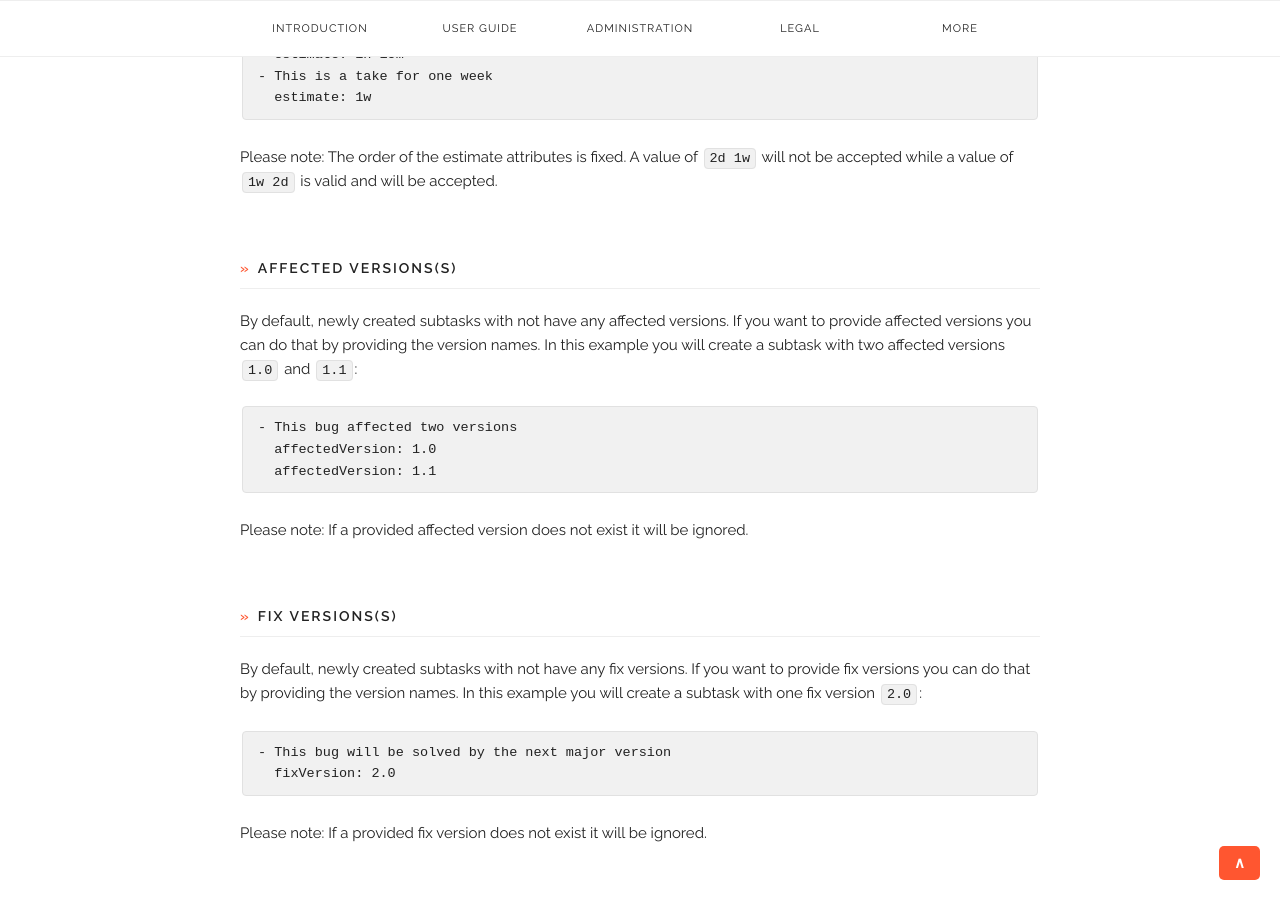
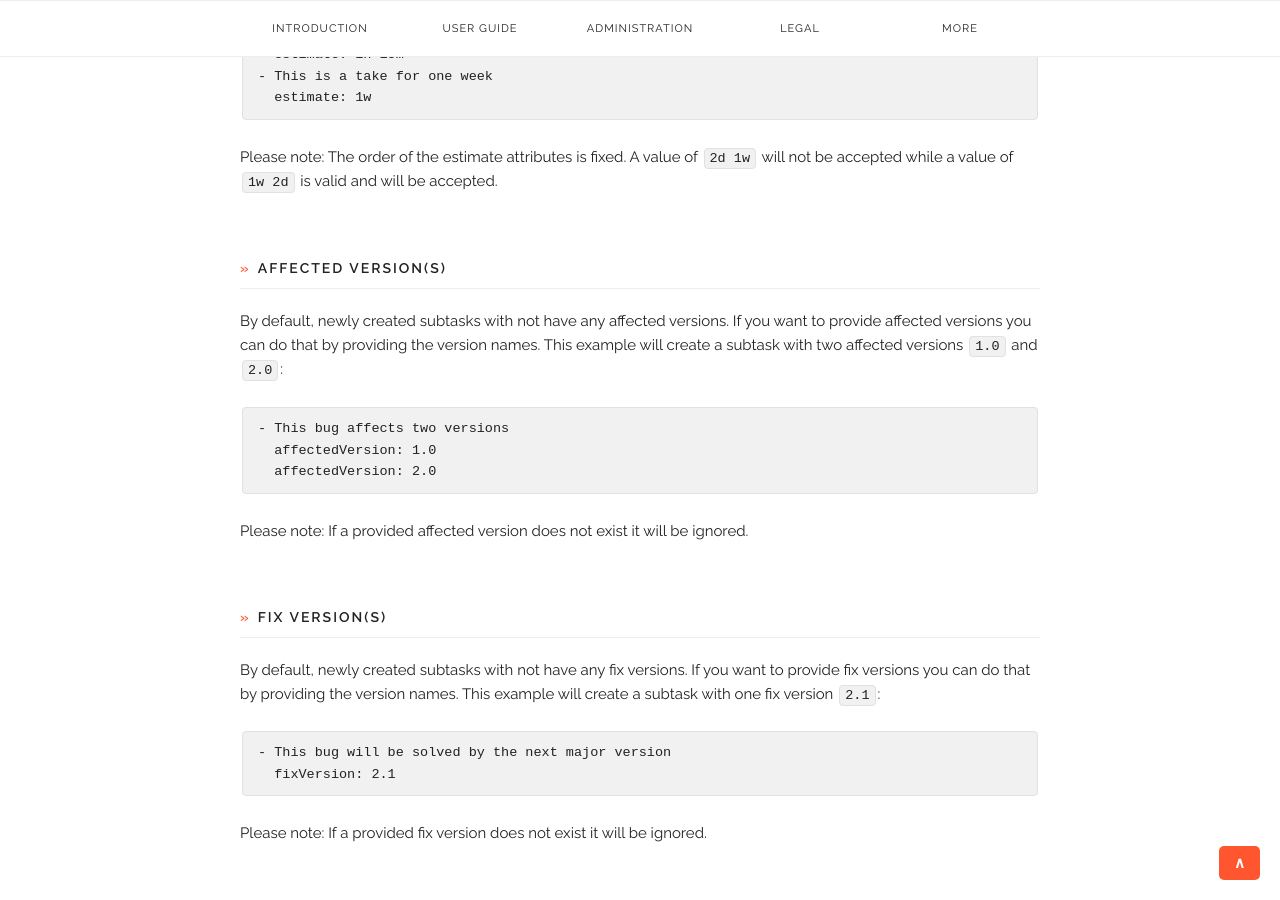
Before and after one commit to codescape/jira-multiple-subtasks, a Jekyll site: the page built from docs/syntax.md, in a window 1280 px wide and 900 px high, scrolled down 4642 px. Built offline with Jekyll 4.4.1, drawn with Linux system fonts in a browser that asks for light colours; nearby versions of some CDN libraries; some of the changed text lies outside the part shown.

Commit message:
feat: extend syntax and allow to set fix version and affected version (#56)

```diff
--- a/docs/syntax.md
+++ b/docs/syntax.md
@@ -148,26 +148,26 @@ The estimate can be provided in weeks (`w`), days (`d`), hours (`h`), minutes (`
 
 Please note: The order of the estimate attributes is fixed. A value of `2d 1w` will not be accepted while a value of `1w 2d` is valid and will be accepted.
 
-#### Affected Versions(s)
+#### Affected Version(s)
 
 By default, newly created subtasks with not have any affected versions.
 If you want to provide affected versions you can do that by providing the version names.
-In this example you will create a subtask with two affected versions `1.0` and `1.1`:
+This example will create a subtask with two affected versions `1.0` and `2.0`:
 
-    - This bug affected two versions
+    - This bug affects two versions
       affectedVersion: 1.0
-      affectedVersion: 1.1
+      affectedVersion: 2.0
 
 Please note: If a provided affected version does not exist it will be ignored.
 
-#### Fix Versions(s)
+#### Fix Version(s)
 
 By default, newly created subtasks with not have any fix versions.
 If you want to provide fix versions you can do that by providing the version names.
-In this example you will create a subtask with one fix version `2.0`:
+This example will create a subtask with one fix version `2.1`:
 
     - This bug will be solved by the next major version
-      fixVersion: 2.0
+      fixVersion: 2.1
 
 Please note: If a provided fix version does not exist it will be ignored.
 
```
